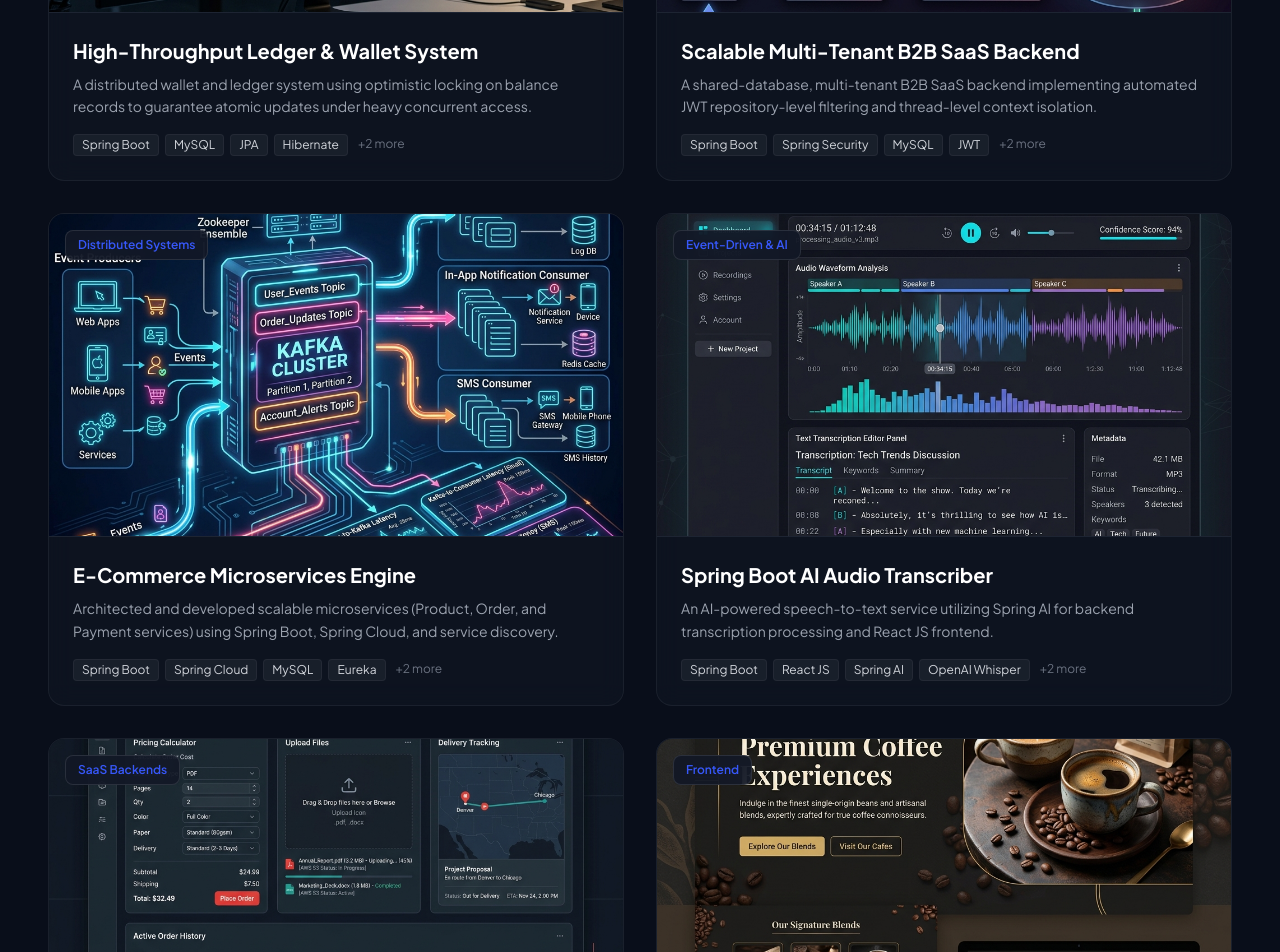
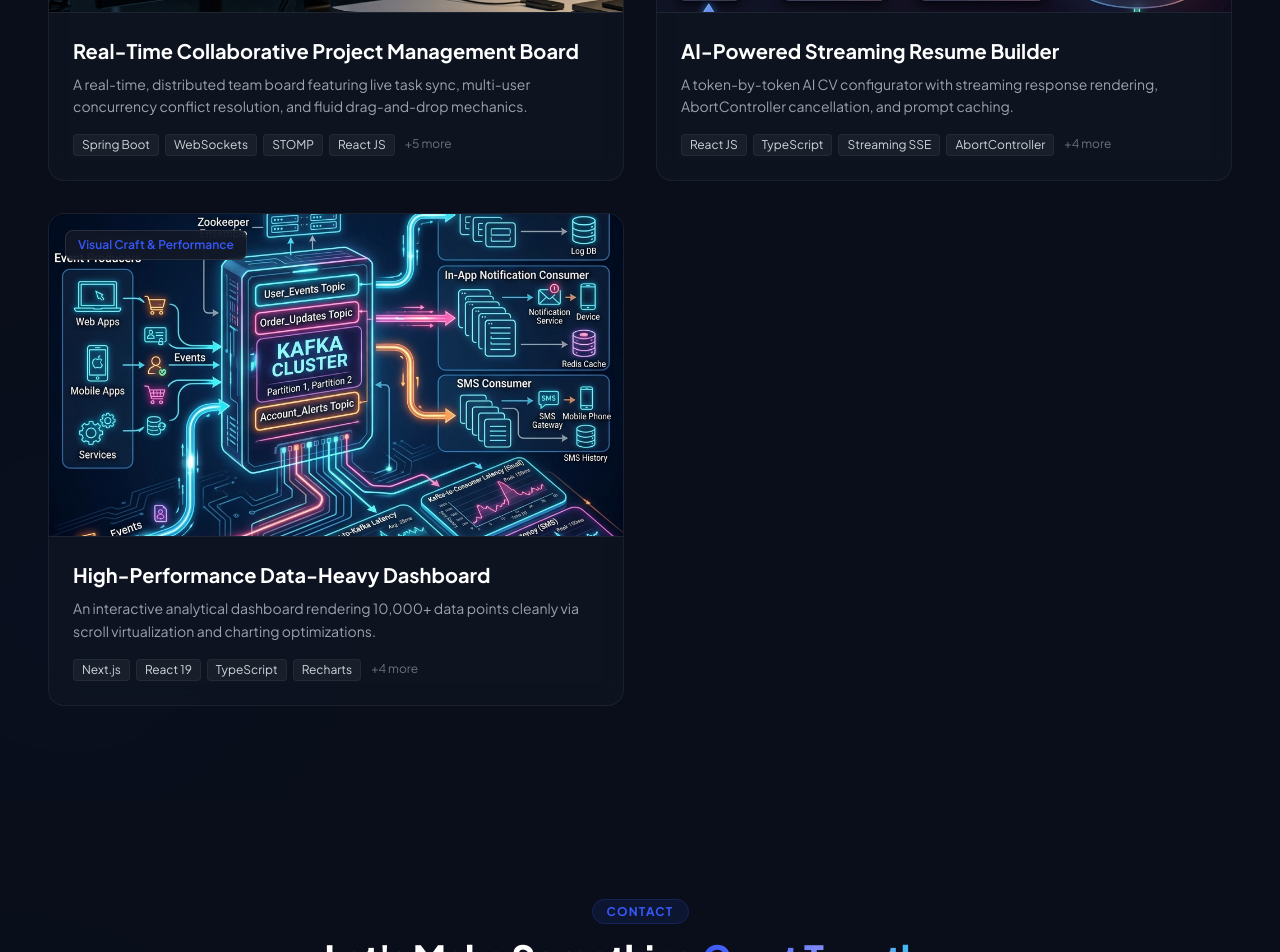
Before and after one commit to kategauransh/portfolio-v2, a React (Vite) app: page / in a window 1280 px wide. Shown: the part 4620-5572 px from the top of the page. Built offline with nearby package versions, Linux system fonts and the light colour scheme.

Commit message:
feat: curate projects list to showcase high-impact portfolio trio

```diff
--- a/src/components/Projects.jsx
+++ b/src/components/Projects.jsx
@@ -5,126 +5,58 @@ export default function Projects() {
   const [activeFilter, setActiveFilter] = useState('All');
   const [selectedProject, setSelectedProject] = useState(null);
 
-  const filters = ['All', 'Distributed Systems', 'SaaS Backends', 'Event-Driven & AI', 'Frontend'];
+  const filters = ['All', 'Collaborative Full-Stack', 'Interactive AI', 'Visual Craft & Performance'];
 
   const projects = [
     {
       id: 1,
-      title: 'High-Throughput Ledger & Wallet System',
-      category: 'Distributed Systems',
-      description: 'A distributed wallet and ledger system using optimistic locking on balance records to guarantee atomic updates under heavy concurrent access.',
-      detailedDescription: 'This wallet and ledger system was engineered using Spring Boot, JPA, and MySQL. It uses optimistic locking (JPA @Version) on wallet balances to guarantee atomic updates under high concurrent loads, favoring throughput over pessimistic locks for read-heavy operations. The system models an immutable financial ledger (Wallet, Transaction, LedgerEntry, TransactionAudit) to separate mutable balance states from an append-only audit trail. It has been validated with 40-50 simultaneous debit requests against shared wallets across 1,000+ wallets and 20,000+ transaction records, confirming zero balance drift.',
+      title: 'Real-Time Collaborative Project Management Board',
+      category: 'Collaborative Full-Stack',
+      description: 'A real-time, distributed team board featuring live task sync, multi-user concurrency conflict resolution, and fluid drag-and-drop mechanics.',
+      detailedDescription: 'Built as a Linear/Trello alternative using Spring Boot, JPA, PostgreSQL, and React. It utilizes Spring WebSockets with STOMP protocol to establish a persistent bi-directional channel, broadcasting task changes to all connected users instantly. Concurrency conflicts are mitigated using client-side optimistic UI updates that dynamically rollback to the server-confirmed state on network failures. Incorporates JWT authentication with refresh token lifecycle handling, protecting REST routes while ensuring secure task and board tenant-isolation boundaries.',
       image: '/src/assets/project1.png',
-      tags: ['Spring Boot', 'MySQL', 'JPA', 'Hibernate', 'Optimistic Locking', 'Concurrency'],
+      tags: ['Spring Boot', 'WebSockets', 'STOMP', 'React JS', 'TypeScript', '@dnd-kit', 'Optimistic UI', 'PostgreSQL', 'JWT Auth'],
       demoLink: '#',
-      githubLink: 'https://github.com/kategauransh/distributed-wallet-ledger',
+      githubLink: 'https://github.com/kategauransh/collaborative-kanban-board',
       features: [
-        'JPA @Version optimistic locking to secure concurrent wallet balance modifications',
-        'Immutable ledger audit trail (Wallet, Transaction, LedgerEntry, TransactionAudit)',
-        'Validated safety across 20,000+ transaction records with zero balance drift',
-        'Automatic conflict-retry block handling concurrency debit spikes'
+        'Persistent WebSocket STOMP channel synchronizing task updates in real-time',
+        'Optimistic UI state updates using @dnd-kit with auto-rollback on server rejection',
+        'Spring Security JWT Auth integration with refresh token rotating cycles',
+        'Secure multi-tenant workspace separation protecting client boards'
       ]
     },
     {
       id: 2,
-      title: 'Scalable Multi-Tenant B2B SaaS Backend',
-      category: 'SaaS Backends',
-      description: 'A shared-database, multi-tenant B2B SaaS backend implementing automated JWT repository-level filtering and thread-level context isolation.',
-      detailedDescription: 'A scalable B2B SaaS backend built using Spring Boot, Spring Security, and MySQL. It uses a shared-database, multi-tenant discriminator pattern (tenant_id) to eliminate per-tenant schema provisioning. A custom JWT filter extracts the tenant context from authentication tokens and propagates it via ThreadLocal, enabling automatic repository-level filtering without requiring manual query edits. Delivered core SaaS modules including Users, Roles, Customers, Projects, Tasks, and Invoices, ensuring complete tenant isolation verified by integration testing across 10 tenant organizations, 100+ users, and 3,000+ tasks.',
+      title: 'AI-Powered Streaming Resume Builder',
+      category: 'Interactive AI',
+      description: 'A token-by-token AI CV configurator with streaming response rendering, AbortController cancellation, and prompt caching.',
+      detailedDescription: 'Developed using Vite, React, and TypeScript. To create a seamless, non-blocking interface, this application implements token-by-token streaming LLM rendering. It incorporates a custom partial JSON parser that balances unclosed brackets and double-quotes in real-time, allowing live resume rendering during active network streams. Features abort controls using AbortController, client-side caching of generated profiles in localStorage (reducing LLM costs by $0.02 per query), and exponential backoff retry banners for rate-limit exceptions (HTTP 429).',
       image: '/src/assets/project2.png',
-      tags: ['Spring Boot', 'Spring Security', 'MySQL', 'JWT', 'ThreadLocal', 'Multi-Tenancy'],
-      demoLink: '#',
-      githubLink: 'https://github.com/kategauransh/multi-tenant-saas-backend',
+      tags: ['React JS', 'TypeScript', 'Streaming SSE', 'AbortController', 'Partial JSON Parser', 'Query Caching', 'UX Design', 'Vite'],
+      demoLink: 'https://kategauransh.github.io/Portfolio-builder/',
+      githubLink: 'https://github.com/kategauransh/Portfolio-builder',
       features: [
-        'Shared-database multi-tenant structure using tenant_id discriminator',
-        'ThreadLocal-driven tenant context propagation via custom Spring Security filter',
-        'Automated repository-level query tenant isolation filtering',
-        'Verified security across 10 organizations, 100+ users, and 3,000+ tasks'
+        'Token-by-token text-stream generator simulating OpenAI completions in real-time',
+        'Custom structural partial JSON parser rendering incomplete data blocks',
+        'Active AbortController cancellation signal immediately terminating streams',
+        'LocalStorage query hash cache reducing API token usage for duplicate prompts'
       ]
     },
     {
       id: 3,
-      title: 'E-Commerce Microservices Engine',
-      category: 'Distributed Systems',
-      description: 'Architected and developed scalable microservices (Product, Order, and Payment services) using Spring Boot, Spring Cloud, and service discovery.',
-      detailedDescription: 'A scalable, enterprise-ready microservices architecture built using Spring Boot, Spring Cloud, and MySQL. It divides system capabilities into independent microservice modules: Product, Order, and Payment. It utilizes Eureka for discovery, Spring Cloud Gateway for routing, Zipkin for request tracing, and Apache Kafka for asynchronous communication.',
+      title: 'High-Performance Data-Heavy Dashboard',
+      category: 'Visual Craft & Performance',
+      description: 'An interactive analytical dashboard rendering 10,000+ data points cleanly via scroll virtualization and charting optimizations.',
+      detailedDescription: 'An enterprise-ready analytical dashboard built using Next.js, React 19, and TypeScript. Engineered to handle large datasets, it features a transaction log table virtualized natively with zero external dependencies, rendering only the visible viewport rows (10,000+ total rows). It integrates lazy-loaded Recharts libraries (using Next.js dynamic routing with ssr: false), saving initial bundle weight, wrapped with React.memo to prevent dashboard layout shift. Supports a gorgeous custom HSL dark mode style configuration.',
       image: '/src/assets/project3.png',
-      tags: ['Spring Boot', 'Spring Cloud', 'MySQL', 'Eureka', 'Zipkin', 'Microservices'],
-      demoLink: '#',
-      githubLink: 'https://github.com/kategauransh/E-Commerce-Microservices',
+      tags: ['Next.js', 'React 19', 'TypeScript', 'Recharts', 'List Virtualization', 'React.memo', 'Dark Mode', 'Code-Splitting'],
+      demoLink: 'https://kategauransh.github.io/insightboard/',
+      githubLink: 'https://github.com/kategauransh/insightboard',
       features: [
-        'Decoupled microservice layers (Product, Order, and Payment) running independently',
-        'Eureka service registry facilitating automated client-side load balancing',
-        'Centralized Routing and security filters via Spring Cloud Gateway',
-        'Distributed tracing using Zipkin to monitor query flow across modules'
-      ]
-    },
-    {
-      id: 4,
-      title: 'Spring Boot AI Audio Transcriber',
-      category: 'Event-Driven & AI',
-      description: 'An AI-powered speech-to-text service utilizing Spring AI for backend transcription processing and React JS frontend.',
-      detailedDescription: 'Spring Boot AI Audio Transcriber utilizes local AI pipelines and cloud integrations to provide fast audio transcripts. Users upload audio files which are processed using Spring AI Whisper APIs and formatted into speak-labeled scripts with short summarized highlights.',
-      image: '/src/assets/project4.png',
-      tags: ['Spring Boot', 'React JS', 'Spring AI', 'OpenAI Whisper', 'Tailwind CSS', 'Docker'],
-      demoLink: '#',
-      githubLink: 'https://github.com/kategauransh/Springboot-AI_powerded_Transcriber',
-      features: [
-        'Spring AI Whisper framework integration for backend transcription audio engines',
-        'Intuitive React JS client frontend interface displaying speaker tags',
-        'Centralized exception handlers processing varied audio mime formats',
-        'Docker containerization setup for deployment replication'
-      ]
-    },
-    {
-      id: 5,
-      title: 'RedInk — Document Printing & Delivery',
-      category: 'SaaS Backends',
-      description: 'A production-ready Spring Boot backend for user authentication, Razorpay payments, and AWS S3 secure file storage.',
-      detailedDescription: 'RedInk is a robust document printing and delivery engine built using Spring Boot, MySQL, and Docker. It features an Intelligent Pricing Engine that dynamically calculates checkout amounts based on document parameters (color, double-sided, binding, copies). It integrates secure cloud document storage with AWS S3, securing user sessions and role permissions with Spring Security. Built around a Controller-Service-Repository layout, it separates order routing from price computations and integrates Razorpay for secure payment gateway processing.',
-      image: '/src/assets/project5.png',
-      tags: ['Spring Boot', 'MySQL', 'AWS S3', 'Razorpay', 'Spring Security', 'Docker'],
-      demoLink: '#',
-      githubLink: 'https://github.com/kategauransh/Red_Ink',
-      features: [
-        'Intelligent Pricing Engine calculating costs on print-options dynamically',
-        'Secure Cloud Storage bucket integration with AWS S3 for documents',
-        'Seamless integration with Razorpay Payment SDK for checkout processing',
-        'Robust role-based authorization rules using Spring Security'
-      ]
-    },
-    {
-      id: 6,
-      title: 'Bean Brew Coffee Shop Website',
-      category: 'Frontend',
-      description: 'A modern, responsive coffee shop website featuring clean HTML/CSS visual aesthetics, UX consistency, and Vercel hosting.',
-      detailedDescription: 'Bean Brew is a modern frontend coffee shop landing page built using clean, structured HTML, CSS, and lightweight JavaScript. The project focuses heavily on responsive design aesthetics that scale across mobile, tablet, and desktop screens, establishing consistent UX hierarchies, fast load times, and automated Vercel hosting integrations.',
-      image: '/src/assets/project6.png',
-      tags: ['HTML5', 'CSS3', 'JavaScript', 'Responsive Design', 'Vercel hosting', 'UX Design'],
-      demoLink: 'https://brew-beans-hazel.vercel.app/',
-      githubLink: 'https://github.com/kategauransh/Brew-Beans',
-      features: [
-        'Responsive layout scaling layouts smoothly from mobile to desktop sizes',
-        'Consistent and modern color palette designed for visual warmth and contrast',
-        'Fast page load times with optimized asset sizes and clean stylesheets',
-        'Continuous integration deployment pipelines hosted on Vercel'
-      ]
-    },
-    {
-      id: 7,
-      title: 'Real-Time Event-Driven Notification System',
-      category: 'Event-Driven & AI',
-      description: 'An event-driven notification engine built on Apache Kafka, featuring dead letter queues and exponential-backoff retries.',
-      detailedDescription: 'An event-driven notification engine built using Spring Boot, Apache Kafka, and Docker. It decouples event producers from consumer microservices across 5 different topics (for Email, SMS, In-App, and WebSockets), enabling independent channel scaling. The system implements an exponential-backoff retry mechanism with Dead Letter Topic (DLT) routing for delivery failures, tagging events with unique correlation IDs for end-to-end trace tracking. It sustains a throughput of 250-300 events/sec at 70-120ms average end-to-end latency across 15,000+ test events.',
-      image: '/src/assets/project7.png',
-      tags: ['Spring Boot', 'Apache Kafka', 'Docker', 'Event-Driven', 'Dead Letter Topic', 'Kafka Metrics'],
-      demoLink: '#',
-      githubLink: 'https://github.com/kategauransh/event-driven-notification-system',
-      features: [
-        'Decoupled multi-channel notification consumers across 5 Kafka topics',
-        'Exponential backoff retries with Dead Letter Topic routing fallback',
-        'Correlation IDs tagging to ensure complete end-to-end event traceability',
-        'Sustained 250-300 events/sec throughput with low end-to-end latency (70-120ms)'
+        'Zero-dependency list virtualization table scrolling 10,000+ items smoothly',
+        'Dynamic code-splitting dynamic() imports lazy-loading heavy charting packages',
+        'Performance memoization optimizations blocking layout re-renders on page changes',
+        'Refined dark mode color palette using custom design system tokens'
       ]
     }
   ];
```
